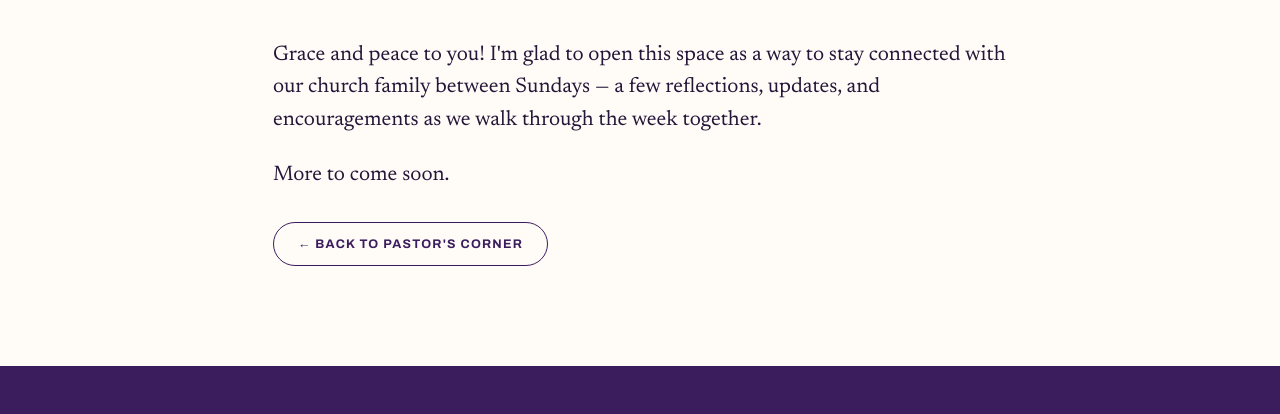
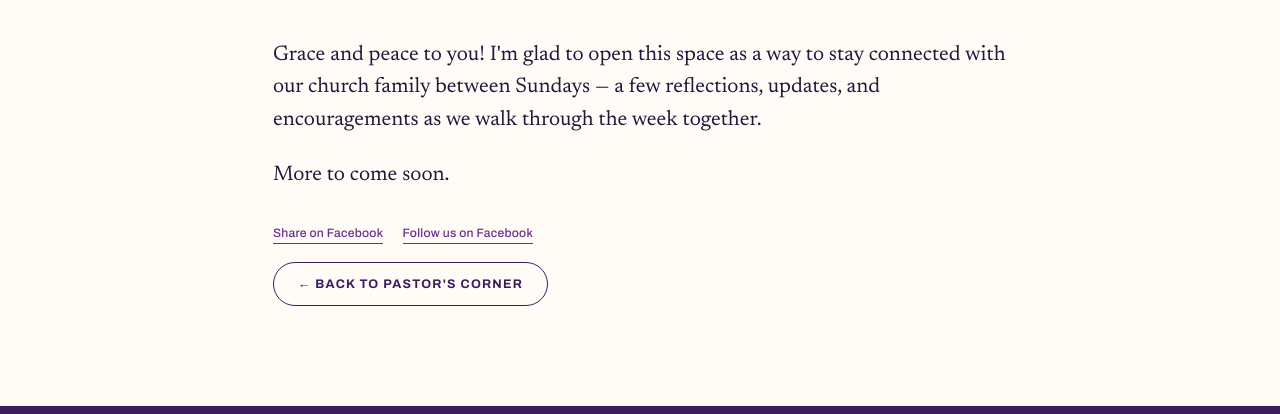
Before and after one commit to spumcfremont/main, an Eleventy site: page src/posts/2026-08-02-welcome-to-pastors-corner.md in a window 1280 px wide. Shown: the part 332-746 px from the top of the page. Built offline with nearby package versions, Linux system fonts and the light colour scheme; Eleventy itself is replaced by a stand-in of ours; files that its build step writes are made by us from their sources.

Commit message:
Add Facebook share and follow links to blog posts
Co-Authored-By: Claude Sonnet 5 <noreply@anthropic.com>

```diff
--- a/src/_includes/layouts/post.njk
+++ b/src/_includes/layouts/post.njk
@@ -16,6 +16,10 @@ layout: layouts/base.njk
     <div class="lede" style="color:var(--ink)">
       {{ content | safe }}
     </div>
-    <p style="margin-top:2.4rem"><a class="btn btn-out" href="/pastors-corner/">&larr; Back to Pastor's Corner</a></p>
+    <div class="contact" style="margin-top:2rem;display:flex;gap:1.2rem;flex-wrap:wrap;align-items:center">
+      <a href="https://www.facebook.com/sharer/sharer.php?u={{ page.url | absoluteUrl('https://belongatstpaul.org') | urlencode }}" target="_blank" rel="noopener">Share on Facebook</a>
+      <a href="https://www.facebook.com/stpaulfremont" target="_blank" rel="noopener">Follow us on Facebook</a>
+    </div>
+    <p style="margin-top:1.6rem"><a class="btn btn-out" href="/pastors-corner/">&larr; Back to Pastor's Corner</a></p>
   </div>
 </section>
```
